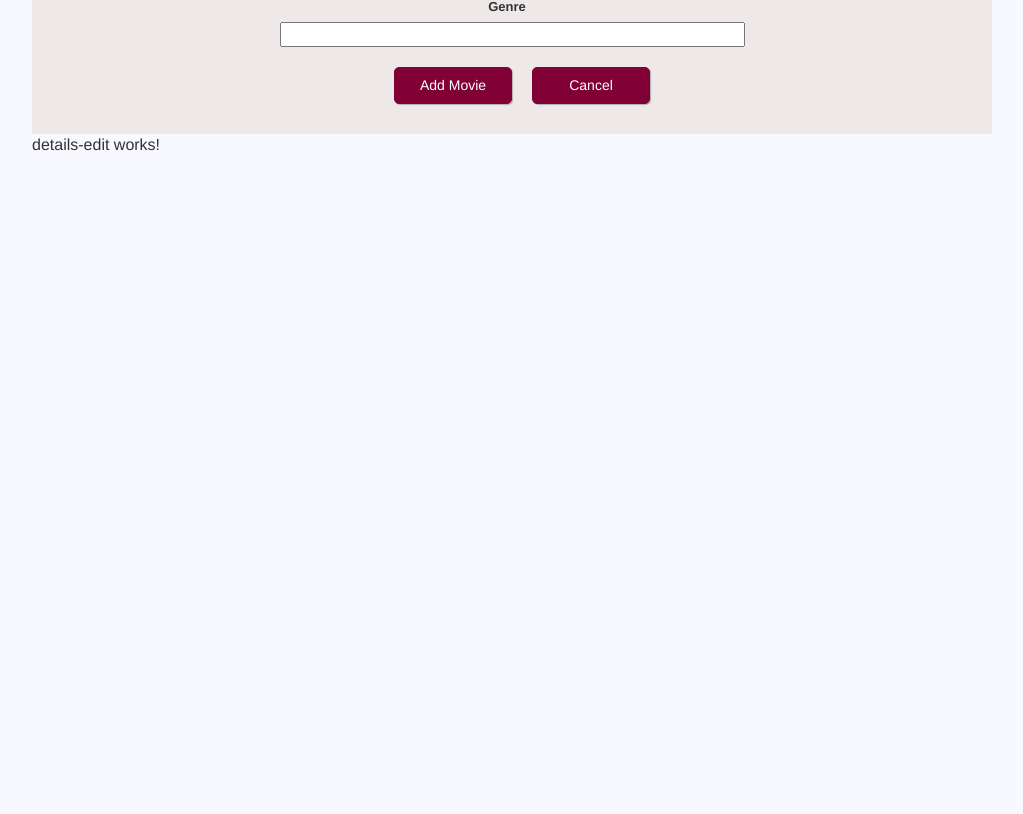
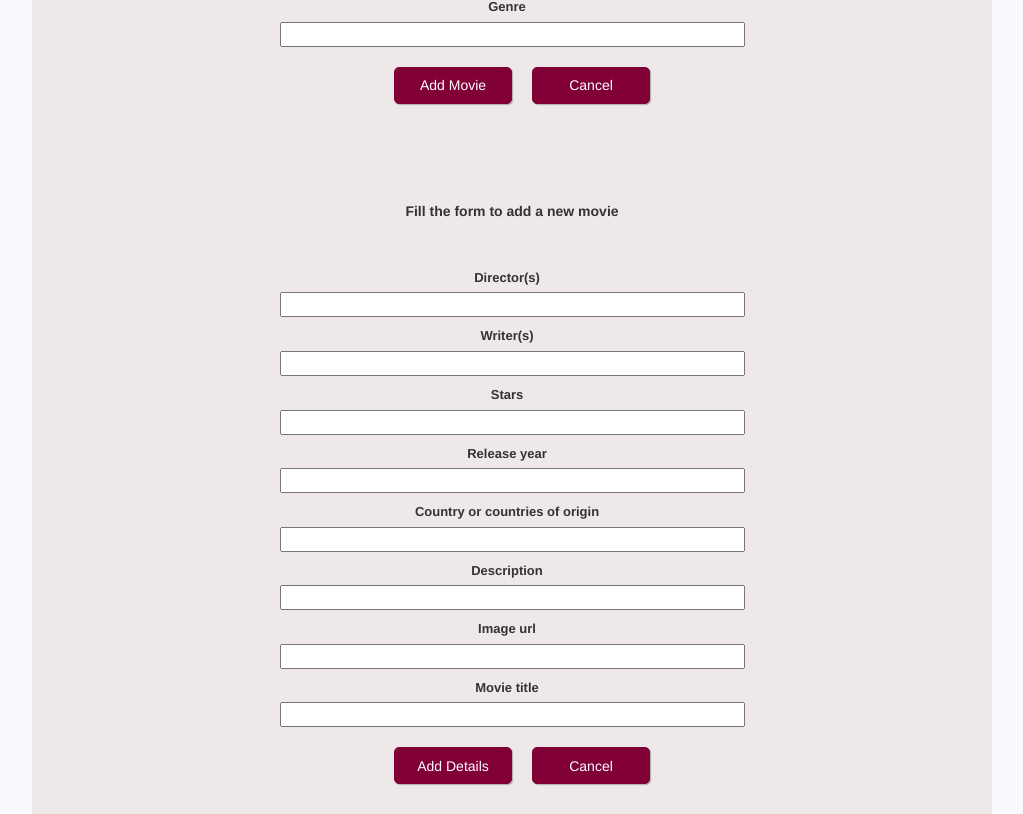
Before and after one commit to kvalge/movies-angular, an Angular app: page /admin in a window 1280 px wide. Shown: the part 518-1332 px from the top of the page, without its empty margins (128-1151 px from the left). Before the commit the page ends 800 px from the top, so only its background shows below. Built offline with nearby package versions, Linux system fonts and the light colour scheme.

Commit message:
Created add details functionality.

```diff
--- a/src/app/admin/details-edit/details-edit.component.css
+++ b/src/app/admin/details-edit/details-edit.component.css
@@ -0,0 +1,10 @@
+button {
+  margin-top: 20px;
+  margin-left: 20px;
+}
+
+p {
+  margin-left: 27rem;
+  font-size: 13px;
+  font-weight: bold;
+}
--- a/src/app/admin/details-edit/details-edit.component.html
+++ b/src/app/admin/details-edit/details-edit.component.html
@@ -1 +1,48 @@
-<p>details-edit works!</p>
+<div class="container">
+  <div class="input-base">
+    <h5 *ngIf="!editMode">Fill the form to add a new movie</h5>
+    <div id="top">
+      <form [formGroup]="detailsForm" (ngSubmit)="submitDetails()">
+        <div>
+          <label for="director">Director(s)</label>
+          <input type="text" id="director" formControlName="director">
+        </div>
+        <div>
+          <label for="writer">Writer(s)</label>
+          <input type="text" id="writer" formControlName="writer" required>
+        </div>
+        <div>
+          <label for="stars">Stars</label>
+          <input type="text" id="stars" formControlName="stars" required>
+        </div>
+        <div>
+          <label for="year">Release year</label>
+          <input type="text" id="year" formControlName="year" required>
+        </div>
+        <div>
+          <label for="country">Country or countries of origin</label>
+          <input type="text" id="country" formControlName="country" required>
+        </div>
+        <div>
+          <label for="description">Description</label>
+          <input type="text" id="description" formControlName="description" required>
+        </div>
+        <div>
+          <label for="image">Image url</label>
+          <input type="text" id="image" formControlName="image" required>
+        </div>
+        <div>
+          <label for="movieName">Movie title</label>
+          <input type="text" id="movieName" formControlName="movieName" required>
+        </div>
+        <span class="alert" *ngIf="detailsForm.invalid && detailsForm.touched">
+         Insert all details!
+       </span>
+        <div>
+          <button type="submit">{{!editMode ? 'Add Details' : 'Edit'}}</button>
+          <button type="button" (click)="onCancel()">Cancel</button>
+        </div>
+      </form>
+    </div>
+  </div>
+</div>
--- a/src/app/admin/details-edit/details-edit.component.ts
+++ b/src/app/admin/details-edit/details-edit.component.ts
@@ -1,4 +1,8 @@
-import { Component, OnInit } from '@angular/core';
+import {Component, OnInit} from '@angular/core';
+import {FormControl, FormGroup, Validators} from "@angular/forms";
+import {MovieModel} from "../../pages/movies/movie.model";
+import {DataService} from "../../services/data.service";
+import {MovieDetailsModel} from "../../pages/movies/movie-list/movie-details/movie-details.model";
 
 @Component({
   selector: 'app-details-edit',
@@ -7,9 +11,36 @@ import { Component, OnInit } from '@angular/core';
 })
 export class DetailsEditComponent implements OnInit {
 
-  constructor() { }
+  detailsForm: FormGroup;
+  details: MovieDetailsModel;
+  editMode: boolean = false;
+
+  constructor(private dataService: DataService) {
+  }
 
   ngOnInit(): void {
+    this.detailsForm = new FormGroup({
+      director: new FormControl(null, Validators.required),
+      writer: new FormControl(null, Validators.required),
+      stars: new FormControl(null, Validators.required),
+      year: new FormControl(null, Validators.required),
+      country: new FormControl(null, Validators.required),
+      description: new FormControl(null, Validators.required),
+      image: new FormControl(null, Validators.required),
+      movieName: new FormControl(null, Validators.required)
+    });
+  }
+
+  submitDetails() {
+    if (!this.editMode) {
+      this.dataService.addDetails(this.detailsForm.value);
+    }
+    this.detailsForm.reset();
+    this.details = null;
+  }
+
+  onCancel() {
+    this.detailsForm.reset();
   }
 
 }
--- a/src/app/admin/movie-edit/movie-edit.component.css
+++ b/src/app/admin/movie-edit/movie-edit.component.css
@@ -1,34 +1,3 @@
-h5 {
-  margin-top: 30px;
-  margin-bottom: 40px;
-  font-weight: bold;
-}
-
-.input-base {
-  margin-top: 30px;
-  margin-bottom: 30px;
-  text-align: center;
-}
-
-input {
-  display: block;
-  margin: auto;
-  width: 50%;
-  height: 25px;
-  font-size: 13px;
-}
-
-label {
-  margin-top: 10px;
-  margin-right: 10px;
-  font-size: 13px;
-}
-
-.alert {
-  color: red;
-  font-size: 12px;
-}
-
 button {
   margin-top: 20px;
   margin-left: 20px;
--- a/src/app/services/data.service.ts
+++ b/src/app/services/data.service.ts
@@ -39,7 +39,12 @@ export class DataService {
 
   addNewMovie(movie: MovieModel) {
     let headers = new HttpHeaders().set('header-name', 'header-value');
-    this.http.post('http://localhost:8080/movie/new', movie, { headers: headers })
+    this.http.post('http://localhost:8080/movie/new', movie, {headers: headers})
+      .subscribe();
+  }
+
+  addDetails(details: MovieDetailsModel) {
+    this.http.post('http://localhost:8080/details/new', details)
       .subscribe();
   }
 }
--- a/src/styles.css
+++ b/src/styles.css
@@ -57,3 +57,34 @@ button:active {
   background: #621839;
   border-color: #621839;
 }
+
+h5 {
+  margin-top: 30px;
+  margin-bottom: 40px;
+  font-weight: bold;
+}
+
+.input-base {
+  margin-top: 30px;
+  margin-bottom: 30px;
+  text-align: center;
+}
+
+input {
+  display: block;
+  margin: auto;
+  width: 50%;
+  height: 25px;
+  font-size: 13px;
+}
+
+label {
+  margin-top: 10px;
+  margin-right: 10px;
+  font-size: 13px;
+}
+
+.alert {
+  color: red;
+  font-size: 12px;
+}
```
